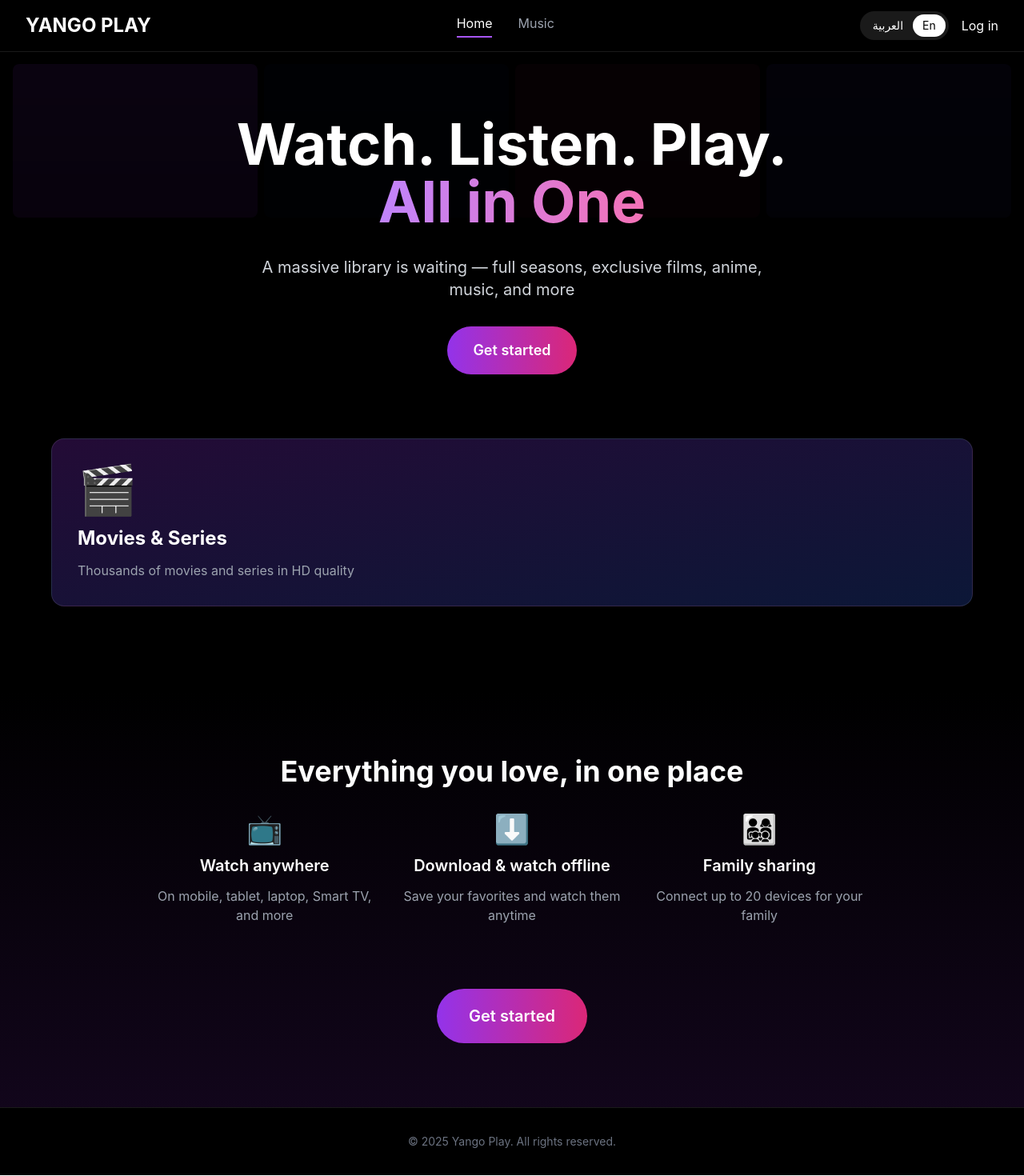
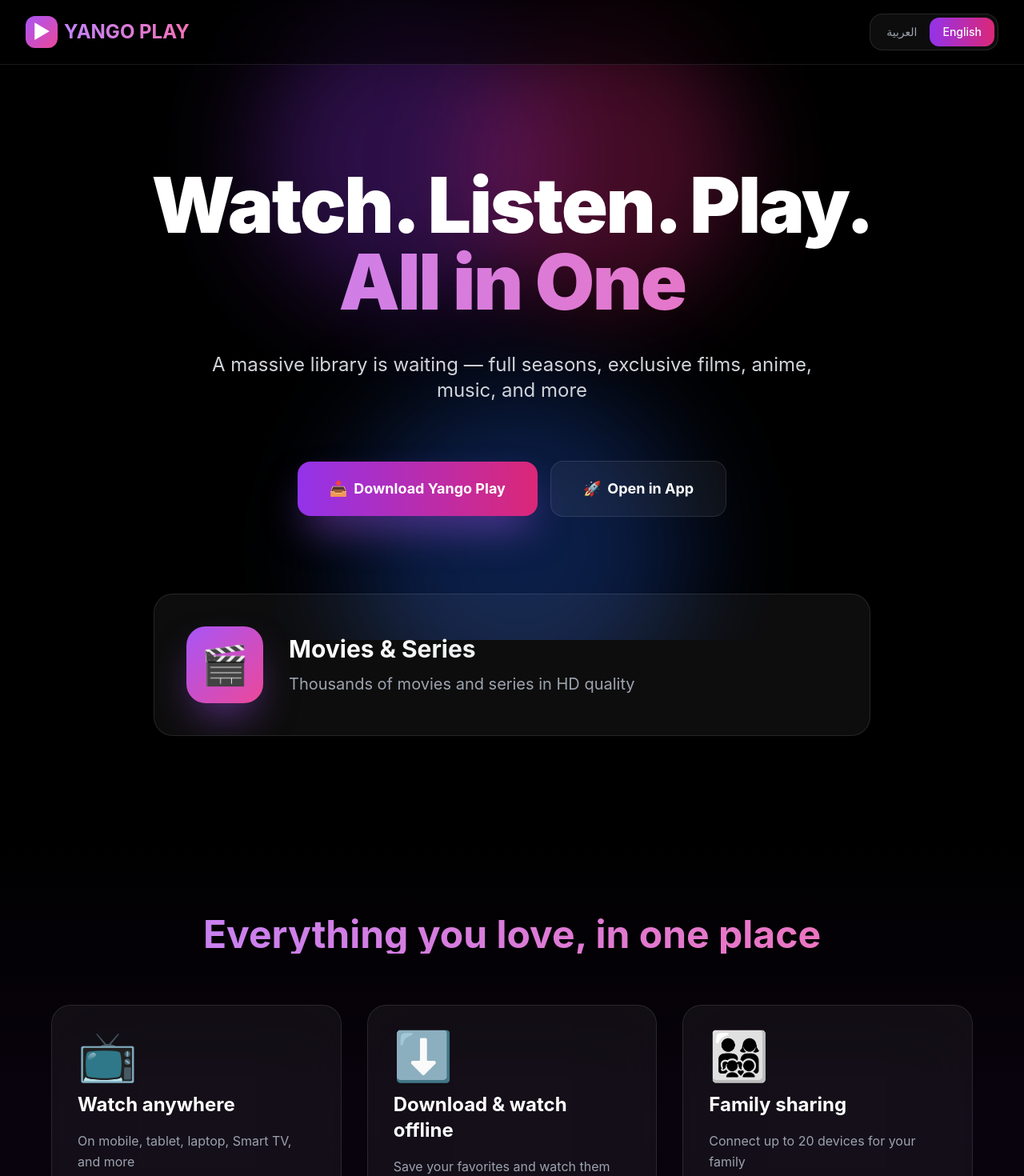
Before and after one commit to ibrakyraishi-art/yango-bridge, a Next.js app: page / in a window 1280 px wide. Shown: the top 1470 px of the page at 80% size. Built offline with nearby package versions, Linux system fonts and the light colour scheme.

Commit message:
Modern redesign: glassmorphism, removed music nav, new download buttons

```diff
--- a/app/page.tsx
+++ b/app/page.tsx
@@ -1,7 +1,6 @@
 'use client'
 
 import { useState } from 'react'
-import Image from 'next/image'
 
 export default function YangoLanding() {
   const [lang, setLang] = useState<'en' | 'ar'>('en')
@@ -10,28 +9,58 @@
     en: {
       title: ['Watch. Listen. Play.', 'All in One'],
       description: 'A massive library is waiting — full seasons, exclusive films, anime, music, and more',
-      cta: 'Get started',
+      cta: 'Download Yango Play',
+      ctaSecondary: 'Open in App',
       features: {
         movies: {
           title: 'Movies & Series',
           description: 'Thousands of movies and series in HD quality'
+        }
+      },
+      benefits: {
+        anywhere: {
+          title: 'Watch anywhere',
+          description: 'On mobile, tablet, laptop, Smart TV, and more'
+        },
+        offline: {
+          title: 'Download & watch offline',
+          description: 'Save your favorites and watch them anytime'
+        },
+        family: {
+          title: 'Family sharing',
+          description: 'Connect up to 20 devices for your family'
         }
       }
     },
     ar: {
       title: ['شاهد. استمع. العب.', 'الكل في واحد'],
       description: 'مكتبة ضخمة في انتظارك — مواسم كاملة، أفلام حصرية، أنمي، موسيقى والمزيد',
-      cta: 'ابدأ الآن',
+      cta: 'تحميل Yango Play',
+      ctaSecondary: 'فتح التطبيق',
       features: {
         movies: {
           title: 'أفلام ومسلسلات',
           description: 'آلاف الأفلام والمسلسلات بجودة عالية'
         }
+      },
+      benefits: {
+        anywhere: {
+          title: 'شاهد في أي مكان',
+          description: 'على الهاتف، الجهاز اللوحي، الكمبيوتر المحمول، التلفزيون الذكي والمزيد'
+        },
+        offline: {
+          title: 'حمّل وشاهد بدون إنترنت',
+          description: 'احفظ المفضلة لديك وشاهدها في أي وقت'
+        },
+        family: {
+          title: 'مشاركة عائلية',
+          description: 'قم بتوصيل ما يصل إلى 20 جهازًا لعائلتك'
+        }
       }
     }
   }
 
-  const handleGetStarted = () => {
+  const handleDownload = () => {
     window.location.href = 'https://play.yango.com'
   }
 
@@ -40,166 +69,173 @@
 
   return (
     <div className={`min-h-screen bg-black text-white ${isRTL ? 'rtl' : 'ltr'}`}>
+      {/* Animated Background */}
+      <div className="fixed inset-0 overflow-hidden pointer-events-none">
+        <div className="absolute top-0 left-1/4 w-96 h-96 bg-purple-600/30 rounded-full blur-3xl animate-blob"></div>
+        <div className="absolute top-0 right-1/4 w-96 h-96 bg-pink-600/30 rounded-full blur-3xl animate-blob animation-delay-2000"></div>
+        <div className="absolute -bottom-32 left-1/3 w-96 h-96 bg-blue-600/30 rounded-full blur-3xl animate-blob animation-delay-4000"></div>
+      </div>
+
       {/* Header */}
-      <header className="fixed top-0 left-0 right-0 z-50 bg-black/80 backdrop-blur-md border-b border-white/10">
+      <header className="fixed top-0 left-0 right-0 z-50 backdrop-blur-xl bg-black/50 border-b border-white/10">
         <div className="container mx-auto px-4 sm:px-6 lg:px-8">
-          <div className="flex items-center justify-between h-16">
+          <div className="flex items-center justify-between h-20">
             {/* Logo */}
             <div className="flex-shrink-0">
-              <h1 className="text-2xl font-bold text-white">YANGO PLAY</h1>
+              <div className="flex items-center space-x-2">
+                <div className="w-10 h-10 bg-gradient-to-br from-purple-500 to-pink-500 rounded-xl flex items-center justify-center">
+                  <span className="text-2xl">▶</span>
+                </div>
+                <h1 className="text-2xl font-bold bg-gradient-to-r from-purple-400 to-pink-400 bg-clip-text text-transparent">
+                  YANGO PLAY
+                </h1>
+              </div>
             </div>
 
-            {/* Navigation */}
-            <nav className="hidden md:flex space-x-8">
-              <a href="#" className="text-white hover:text-purple-400 transition-colors border-b-2 border-purple-500 pb-1">
-                Home
-              </a>
-              <a href="#" className="text-gray-400 hover:text-white transition-colors">
-                Music
-              </a>
-            </nav>
-
-            {/* Language Switcher */}
-            <div className="flex items-center space-x-4">
-              <div className="flex items-center bg-white/10 rounded-full p-1">
+            {/* Right side */}
+            <div className="flex items-center space-x-6">
+              {/* Language Switcher - Modern */}
+              <div className="relative flex items-center bg-white/5 backdrop-blur-lg rounded-2xl p-1 border border-white/10">
                 <button
                   onClick={() => setLang('ar')}
-                  className={`px-3 py-1 rounded-full text-sm transition-all ${
+                  className={`relative px-4 py-2 rounded-xl text-sm font-medium transition-all duration-300 ${
                     lang === 'ar'
-                      ? 'bg-white text-black'
-                      : 'text-white hover:bg-white/20'
+                      ? 'text-white'
+                      : 'text-gray-400 hover:text-white'
                   }`}
                 >
-                  العربية
+                  {lang === 'ar' && (
+                    <div className="absolute inset-0 bg-gradient-to-r from-purple-600 to-pink-600 rounded-xl"></div>
+                  )}
+                  <span className="relative z-10">العربية</span>
                 </button>
                 <button
                   onClick={() => setLang('en')}
-                  className={`px-3 py-1 rounded-full text-sm transition-all ${
+                  className={`relative px-4 py-2 rounded-xl text-sm font-medium transition-all duration-300 ${
                     lang === 'en'
-                      ? 'bg-white text-black'
-                      : 'text-white hover:bg-white/20'
+                      ? 'text-white'
+                      : 'text-gray-400 hover:text-white'
                   }`}
                 >
-                  En
+                  {lang === 'en' && (
+                    <div className="absolute inset-0 bg-gradient-to-r from-purple-600 to-pink-600 rounded-xl"></div>
+                  )}
+                  <span className="relative z-10">English</span>
                 </button>
               </div>
-              <button className="hidden sm:block text-white hover:text-purple-400 transition-colors">
-                Log in
-              </button>
             </div>
           </div>
         </div>
       </header>
 
       {/* Hero Section */}
-      <main className="pt-16">
-        {/* Background with movie posters */}
-        <div className="relative min-h-screen overflow-hidden">
-          {/* Gradient overlay */}
-          <div className="absolute inset-0 bg-gradient-to-b from-black/60 via-black/80 to-black z-10"></div>
-
-          {/* Animated background grid */}
-          <div className="absolute inset-0 grid grid-cols-4 gap-2 p-4 opacity-20">
-            <div className="bg-purple-600 rounded-lg h-48 animate-pulse"></div>
-            <div className="bg-blue-600 rounded-lg h-48 animate-pulse animation-delay-200"></div>
-            <div className="bg-pink-600 rounded-lg h-48 animate-pulse animation-delay-400"></div>
-            <div className="bg-indigo-600 rounded-lg h-48 animate-pulse animation-delay-600"></div>
-          </div>
-
-          {/* Content */}
-          <div className="relative z-20 container mx-auto px-4 sm:px-6 lg:px-8 py-20">
-            <div className="max-w-4xl mx-auto text-center space-y-8">
+      <main className="relative pt-20">
+        <div className="container mx-auto px-4 sm:px-6 lg:px-8 py-20 sm:py-32">
+          <div className="max-w-5xl mx-auto text-center space-y-10">
             {/* Title */}
-              <h2 className="text-5xl sm:text-6xl md:text-7xl font-bold leading-tight">
-                {t.title[0]}
-                <br />
-                <span className="bg-gradient-to-r from-purple-400 to-pink-400 bg-clip-text text-transparent">
+            <div className="space-y-4 animate-fade-in">
+              <h2 className="text-6xl sm:text-7xl md:text-8xl font-black leading-tight tracking-tight">
+                <span className="block">{t.title[0]}</span>
+                <span className="block bg-gradient-to-r from-purple-400 via-pink-400 to-purple-400 bg-clip-text text-transparent animate-gradient">
                   {t.title[1]}
                 </span>
               </h2>
+            </div>
 
             {/* Description */}
-              <p className="text-lg sm:text-xl text-gray-300 max-w-2xl mx-auto">
+            <p className="text-xl sm:text-2xl text-gray-300 max-w-3xl mx-auto leading-relaxed animate-slide-up">
               {t.description}
             </p>
 
-              {/* CTA Button */}
+            {/* CTA Buttons - Modern Style */}
+            <div className="flex flex-col sm:flex-row items-center justify-center gap-4 pt-8 animate-slide-up animation-delay-200">
+              {/* Primary Button */}
               <button
-                onClick={handleGetStarted}
-                className="group relative inline-flex items-center justify-center px-8 py-4 text-lg font-semibold text-white bg-gradient-to-r from-purple-600 to-pink-600 rounded-full overflow-hidden transition-all duration-300 hover:scale-105 hover:shadow-2xl hover:shadow-purple-500/50"
+                onClick={handleDownload}
+                className="group relative w-full sm:w-auto px-10 py-5 overflow-hidden rounded-2xl bg-gradient-to-r from-purple-600 to-pink-600 font-bold text-lg shadow-2xl shadow-purple-500/50 transition-all duration-300 hover:scale-105 hover:shadow-purple-500/70"
               >
-                <span className="relative z-10">{t.cta}</span>
                 <div className="absolute inset-0 bg-gradient-to-r from-pink-600 to-purple-600 opacity-0 group-hover:opacity-100 transition-opacity duration-300"></div>
+                <span className="relative z-10 flex items-center justify-center space-x-2">
+                  <span>📥</span>
+                  <span>{t.cta}</span>
+                </span>
+              </button>
+
+              {/* Secondary Button */}
+              <button
+                onClick={handleDownload}
+                className="group relative w-full sm:w-auto px-10 py-5 overflow-hidden rounded-2xl bg-white/5 backdrop-blur-lg border border-white/10 font-bold text-lg transition-all duration-300 hover:scale-105 hover:bg-white/10 hover:border-white/20"
+              >
+                <span className="flex items-center justify-center space-x-2">
+                  <span>🚀</span>
+                  <span>{t.ctaSecondary}</span>
+                </span>
               </button>
             </div>
+          </div>
 
-            {/* Features */}
-            <div className="mt-20 max-w-6xl mx-auto">
-              <div className="grid grid-cols-1 md:grid-cols-1 gap-6">
-                {/* Only Movies & Series */}
-                <div className="group relative overflow-hidden rounded-2xl bg-gradient-to-br from-purple-900/40 to-blue-900/40 backdrop-blur-sm border border-white/10 p-8 hover:border-purple-500/50 transition-all duration-300 hover:scale-105">
-                  <div className="relative z-10">
-                    <div className="text-6xl mb-4">🎬</div>
-                    <h3 className="text-2xl font-bold mb-3">{t.features.movies.title}</h3>
-                    <p className="text-gray-400">{t.features.movies.description}</p>
+          {/* Feature Card - Modern Glassmorphism */}
+          <div className="mt-24 max-w-4xl mx-auto animate-slide-up animation-delay-400">
+            <div className="group relative overflow-hidden rounded-3xl bg-white/5 backdrop-blur-2xl border border-white/10 p-10 transition-all duration-500 hover:scale-105 hover:bg-white/10 hover:border-purple-500/50">
+              {/* Glow effect */}
+              <div className="absolute inset-0 bg-gradient-to-br from-purple-600/20 to-pink-600/20 opacity-0 group-hover:opacity-100 transition-opacity duration-500"></div>
+
+              <div className="relative z-10 flex flex-col md:flex-row items-center gap-8">
+                <div className="flex-shrink-0">
+                  <div className="w-24 h-24 bg-gradient-to-br from-purple-500 to-pink-500 rounded-3xl flex items-center justify-center text-5xl shadow-2xl shadow-purple-500/50">
+                    🎬
                   </div>
-                  <div className="absolute inset-0 bg-gradient-to-br from-purple-600/0 to-blue-600/0 group-hover:from-purple-600/20 group-hover:to-blue-600/20 transition-all duration-300"></div>
+                </div>
+                <div className="flex-1 text-center md:text-left">
+                  <h3 className="text-3xl font-bold mb-3 bg-gradient-to-r from-white to-gray-300 bg-clip-text text-transparent">
+                    {t.features.movies.title}
+                  </h3>
+                  <p className="text-xl text-gray-400">
+                    {t.features.movies.description}
+                  </p>
                 </div>
               </div>
             </div>
           </div>
         </div>
 
-        {/* Additional Info Section */}
-        <div className="bg-gradient-to-b from-black to-purple-900/20 py-20">
+        {/* Benefits Section */}
+        <div className="relative bg-gradient-to-b from-transparent via-purple-900/10 to-transparent py-24">
           <div className="container mx-auto px-4 sm:px-6 lg:px-8">
-            <div className="max-w-4xl mx-auto text-center space-y-8">
-              <h3 className="text-3xl sm:text-4xl font-bold">
+            <div className="max-w-6xl mx-auto">
+              <h3 className="text-4xl sm:text-5xl font-bold text-center mb-16 bg-gradient-to-r from-purple-400 to-pink-400 bg-clip-text text-transparent">
                 {lang === 'en' ? 'Everything you love, in one place' : 'كل ما تحبه في مكان واحد'}
               </h3>
-              <div className="grid grid-cols-1 md:grid-cols-3 gap-8 mt-12">
-                <div className="space-y-3">
-                  <div className="text-4xl">📺</div>
-                  <h4 className="text-xl font-semibold">
-                    {lang === 'en' ? 'Watch anywhere' : 'شاهد في أي مكان'}
-                  </h4>
-                  <p className="text-gray-400">
-                    {lang === 'en'
-                      ? 'On mobile, tablet, laptop, Smart TV, and more'
-                      : 'على الهاتف، الجهاز اللوحي، الكمبيوتر المحمول، التلفزيون الذكي والمزيد'}
-                  </p>
+
+              <div className="grid grid-cols-1 md:grid-cols-3 gap-8">
+                {Object.values(t.benefits).map((benefit, index) => (
+                  <div
+                    key={index}
+                    className="group relative overflow-hidden rounded-3xl bg-white/5 backdrop-blur-2xl border border-white/10 p-8 transition-all duration-500 hover:scale-105 hover:bg-white/10 hover:border-purple-500/50"
+                  >
+                    <div className="absolute inset-0 bg-gradient-to-br from-purple-600/10 to-pink-600/10 opacity-0 group-hover:opacity-100 transition-opacity duration-500"></div>
+                    <div className="relative z-10 space-y-4">
+                      <div className="text-6xl">
+                        {index === 0 ? '📺' : index === 1 ? '⬇️' : '👨‍👩‍👧‍👦'}
                       </div>
-                <div className="space-y-3">
-                  <div className="text-4xl">⬇️</div>
-                  <h4 className="text-xl font-semibold">
-                    {lang === 'en' ? 'Download & watch offline' : 'حمّل وشاهد بدون إنترنت'}
-                  </h4>
-                  <p className="text-gray-400">
-                    {lang === 'en'
-                      ? 'Save your favorites and watch them anytime'
-                      : 'احفظ المفضلة لديك وشاهدها في أي وقت'}
-                  </p>
+                      <h4 className="text-2xl font-bold">{benefit.title}</h4>
+                      <p className="text-gray-400 leading-relaxed">{benefit.description}</p>
                     </div>
-                <div className="space-y-3">
-                  <div className="text-4xl">👨‍👩‍👧‍👦</div>
-                  <h4 className="text-xl font-semibold">
-                    {lang === 'en' ? 'Family sharing' : 'مشاركة عائلية'}
-                  </h4>
-                  <p className="text-gray-400">
-                    {lang === 'en'
-                      ? 'Connect up to 20 devices for your family'
-                      : 'قم بتوصيل ما يصل إلى 20 جهازًا لعائلتك'}
-                  </p>
                   </div>
+                ))}
               </div>
 
               {/* Final CTA */}
-              <div className="pt-12">
+              <div className="text-center mt-16">
                 <button
-                  onClick={handleGetStarted}
-                  className="inline-flex items-center justify-center px-10 py-5 text-xl font-semibold text-white bg-gradient-to-r from-purple-600 to-pink-600 rounded-full hover:scale-105 transition-all duration-300 hover:shadow-2xl hover:shadow-purple-500/50"
+                  onClick={handleDownload}
+                  className="group relative px-12 py-6 overflow-hidden rounded-2xl bg-gradient-to-r from-purple-600 to-pink-600 font-bold text-xl shadow-2xl shadow-purple-500/50 transition-all duration-300 hover:scale-110 hover:shadow-purple-500/70"
                 >
-                  {t.cta}
+                  <div className="absolute inset-0 bg-gradient-to-r from-pink-600 to-purple-600 opacity-0 group-hover:opacity-100 transition-opacity duration-300"></div>
+                  <span className="relative z-10 flex items-center justify-center space-x-2">
+                    <span>🎉</span>
+                    <span>{t.cta}</span>
+                  </span>
                 </button>
               </div>
             </div>
@@ -208,23 +244,103 @@
       </main>
 
       {/* Footer */}
-      <footer className="bg-black border-t border-white/10 py-8">
+      <footer className="relative border-t border-white/10 bg-black/50 backdrop-blur-xl py-12">
         <div className="container mx-auto px-4 sm:px-6 lg:px-8">
-          <div className="text-center text-gray-500 text-sm">
+          <div className="text-center space-y-4">
+            <div className="flex items-center justify-center space-x-2">
+              <div className="w-8 h-8 bg-gradient-to-br from-purple-500 to-pink-500 rounded-lg flex items-center justify-center">
+                <span className="text-lg">▶</span>
+              </div>
+              <span className="text-lg font-bold bg-gradient-to-r from-purple-400 to-pink-400 bg-clip-text text-transparent">
+                YANGO PLAY
+              </span>
+            </div>
+            <p className="text-gray-500 text-sm">
               © 2025 Yango Play. All rights reserved.
+            </p>
           </div>
         </div>
       </footer>
 
       <style jsx>{`
+        @keyframes blob {
+          0%, 100% {
+            transform: translate(0px, 0px) scale(1);
+          }
+          33% {
+            transform: translate(30px, -50px) scale(1.1);
+          }
+          66% {
+            transform: translate(-20px, 20px) scale(0.9);
+          }
+        }
+
+        @keyframes gradient {
+          0%, 100% {
+            background-position: 0% 50%;
+          }
+          50% {
+            background-position: 100% 50%;
+          }
+        }
+
+        @keyframes fade-in {
+          from {
+            opacity: 0;
+            transform: translateY(-20px);
+          }
+          to {
+            opacity: 1;
+            transform: translateY(0);
+          }
+        }
+
+        @keyframes slide-up {
+          from {
+            opacity: 0;
+            transform: translateY(40px);
+          }
+          to {
+            opacity: 1;
+            transform: translateY(0);
+          }
+        }
+
+        .animate-blob {
+          animation: blob 7s infinite;
+        }
+
+        .animation-delay-2000 {
+          animation-delay: 2s;
+        }
+
+        .animation-delay-4000 {
+          animation-delay: 4s;
+        }
+
+        .animate-gradient {
+          background-size: 200% 200%;
+          animation: gradient 3s ease infinite;
+        }
+
+        .animate-fade-in {
+          animation: fade-in 1s ease-out;
+        }
+
+        .animate-slide-up {
+          animation: slide-up 1s ease-out;
+        }
+
         .animation-delay-200 {
           animation-delay: 0.2s;
+          opacity: 0;
+          animation-fill-mode: forwards;
         }
+
         .animation-delay-400 {
           animation-delay: 0.4s;
-        }
-        .animation-delay-600 {
-          animation-delay: 0.6s;
+          opacity: 0;
+          animation-fill-mode: forwards;
         }
       `}</style>
     </div>
```
Lines whose indentation alone changed are shown as unchanged.
